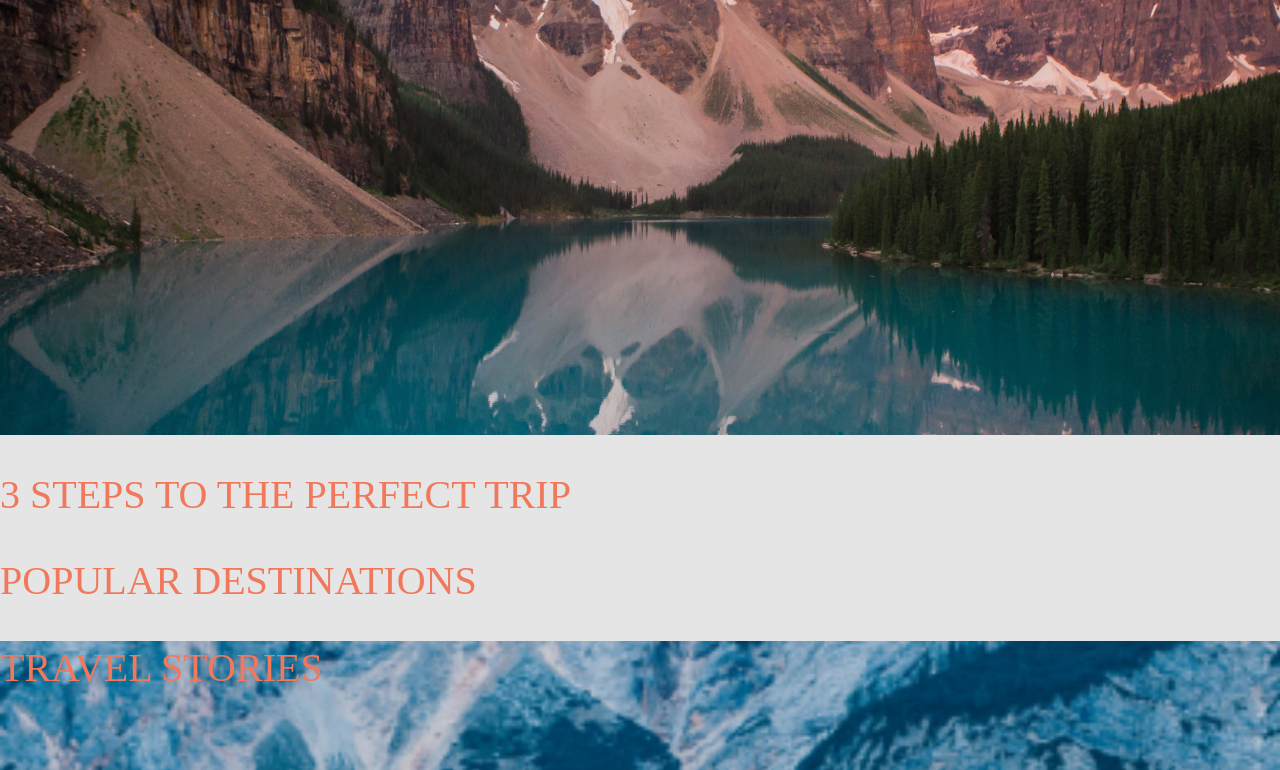
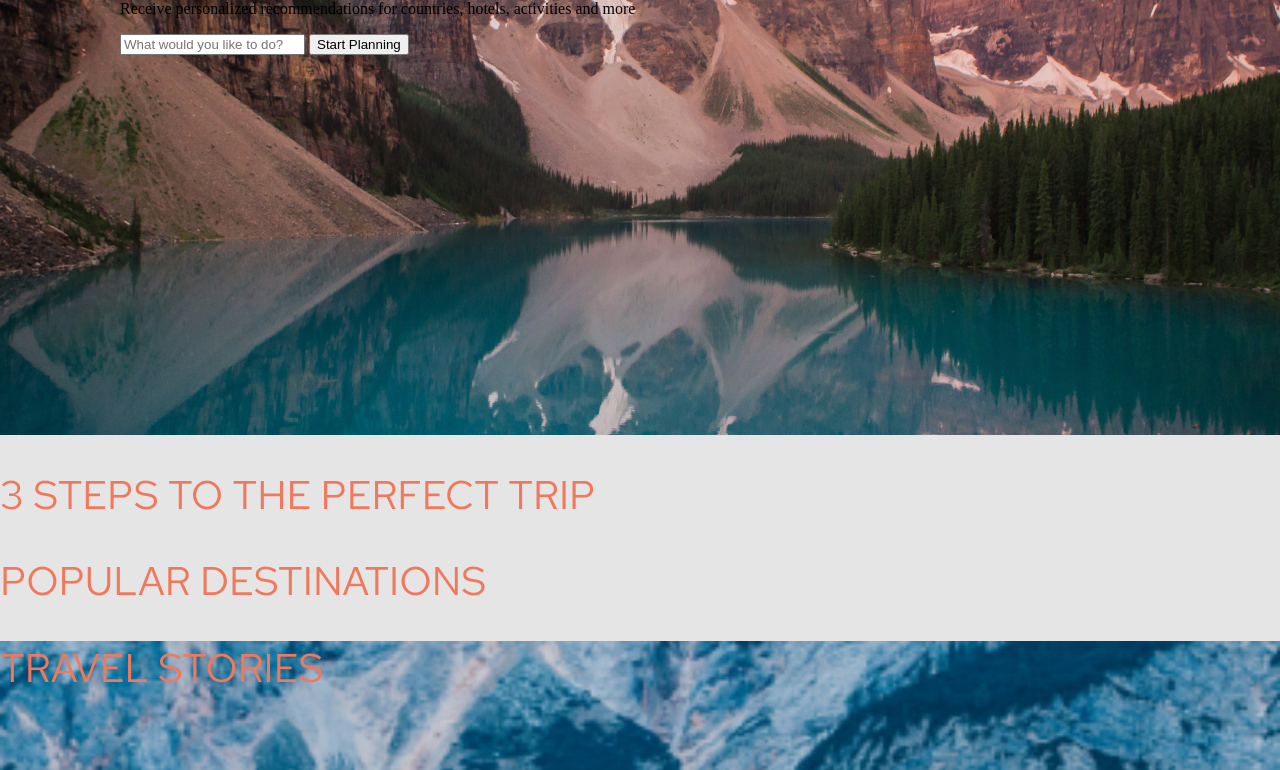
Before and after one commit to EkaterinAutumn/rsschool-cv, a plain HTML site: page travel/index.html in a window 1280 px wide. Shown: the part 330-1100 px from the top of the page. Drawn offline with Linux system fonts and the light colour scheme; a web font is replaced by a local one.

Commit message:
feat: add button and form

```diff
--- a/travel/index.html
+++ b/travel/index.html
@@ -9,6 +9,10 @@
   <script src="index.js"></script>
   <link rel="icon" href="img/globe-map">
   <title>Travel Portal</title>
+  <link rel="preconnect" href="https://fonts.googleapis.com">
+  <link rel="preconnect" href="https://fonts.gstatic.com" crossorigin>
+  <link href="https://fonts.googleapis.com/css2?family=Aleo&family=Magra&family=Red+Hat+Text&display=swap"
+    rel="stylesheet">
 </head>
 
 <body>
@@ -32,9 +36,13 @@
   <main class="main">
     <section class="preview">
       <div class="main-1">
-      <h1 class="preview-title">Explore the beauty of the World</h1>
-
-    </div>
+        <h1 class="preview-title">Explore the beauty of the World</h1>
+        <p class="text-preview">Receive personalized recommendations for countries, hotels, activities and more</p>
+        <form name="action" method="get" class="form">
+          <input type="text" placeholder="What would you like to do?" class="text-action">
+          <input type="button" value="Start Planning" class="button-2">
+        </form>
+      </div>
     </section>
     <section class="steps">
       <h2>3 steps to the perfect trip</h2>
```
